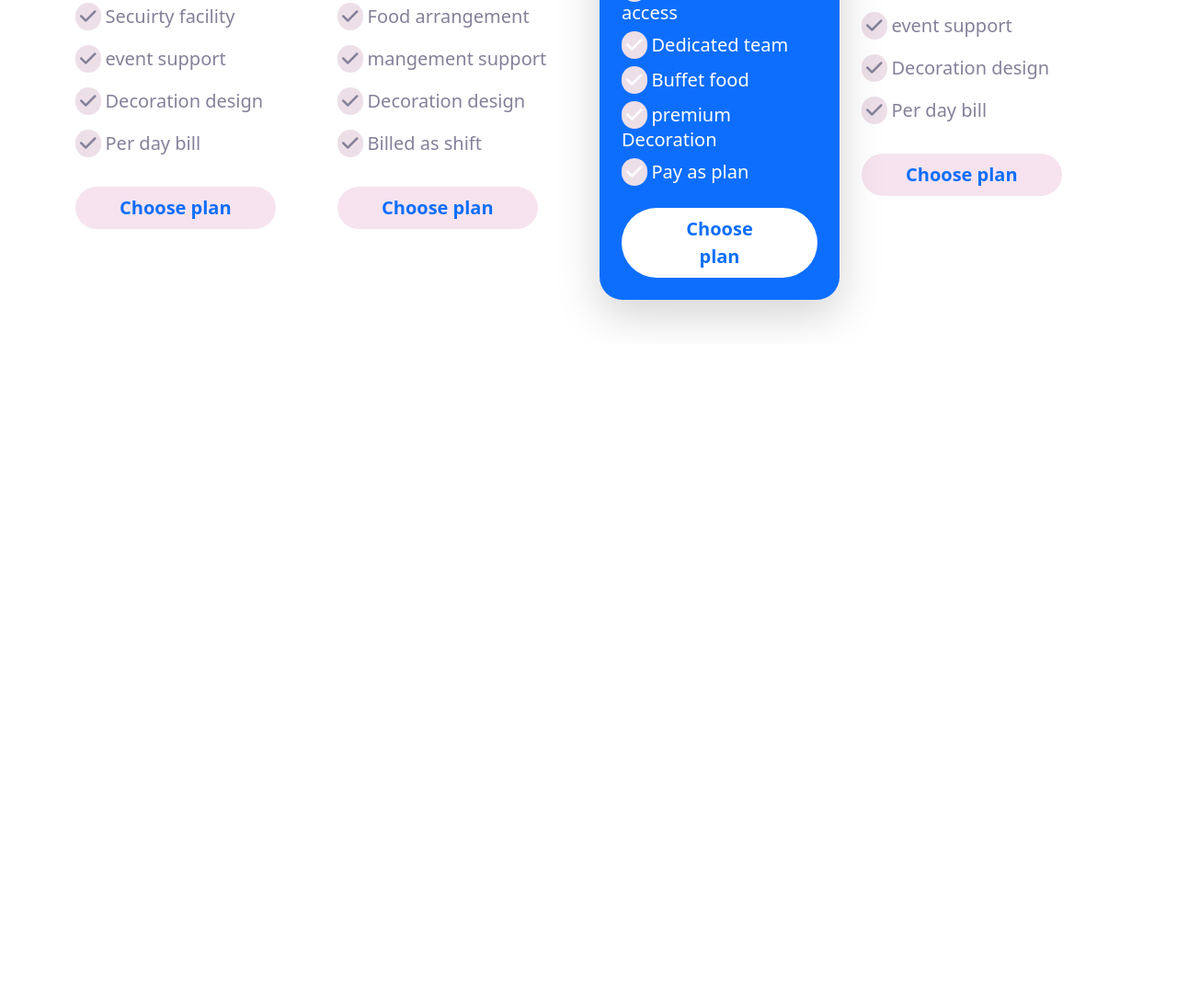
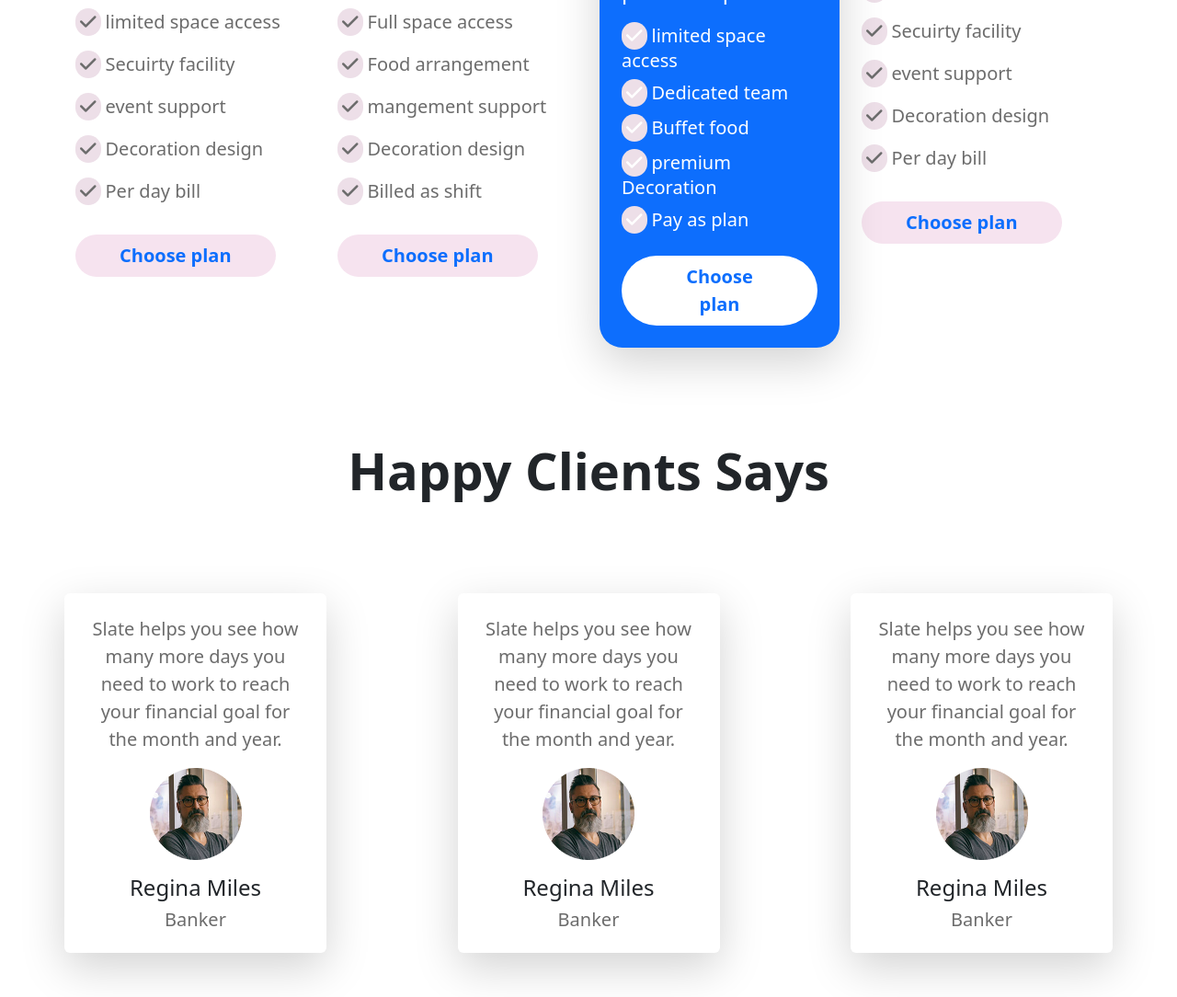
Before and after one commit to AmzadRakib/convention-center, a plain HTML site: page index.html in a window 1280 px wide. Shown: the part 1605-2689 px from the top of the page at 92% size. Before the commit the page ends 1979 px from the top, so only its background shows below. Drawn offline with Linux system fonts and the light colour scheme.

Commit message:
client section added

```diff
--- a/index.html
+++ b/index.html
@@ -39,7 +39,7 @@
     </header>
     <main>
         <!-- carousel section  -->
-        <section class="carousel mb-5">
+        <section class="carousel">
             <div id="carouselExampleCaptions" class="carousel slide">
                 <div class="carousel-indicators">
                     <button type="button" data-bs-target="#carouselExampleCaptions" data-bs-slide-to="0" class="active"
@@ -94,11 +94,11 @@
             </div>
         </section>
         <!-- Album Section  -->
-        <section class="album">
+        <section class="album p-margin">
             <div class="container">
                 <div class="row align-items-center">
                     <div class="col-lg-6">
-                        <img src="images/wedding.png" alt="">
+                        <img class="img-fluid" src="images/wedding.png" alt="">
                     </div>
                     <div class="col-lg-6">
                         <div class="toast fade show" role="alert" aria-live="assertive" aria-atomic="true">
@@ -227,7 +227,41 @@
             </div>
 
         </section>
-
+        <!-- Clients Feedback section  -->
+        <section class="client-section p-margin">
+            <h1 class="text-center display-4 fw-bold mb-5 ">Happy Clients Says</h1>
+            <div class="container p-margin mb-5">
+                <div class="row">
+                    <div class="shadow-lg  col-lg-3 text-center bg-white p-4 rounded">
+                        <p class="fs-5 text-center primary">Slate helps you see how
+                            many more days you need
+                            to work to reach your financial
+                            goal for the month and year.</p>
+                        <img src="images/person 1.png" alt="">
+                        <h4 class="mt-3">Regina Miles</h4>
+                        <h5 class="card-subtitle primary">Banker</h5>
+                    </div>
+                    <div class="shadow-lg ms-auto col-lg-3 text-center bg-white p-4 rounded">
+                        <p class="fs-5 text-center primary">Slate helps you see how
+                            many more days you need
+                            to work to reach your financial
+                            goal for the month and year.</p>
+                        <img src="images/person 1.png" alt="">
+                        <h4 class="mt-3">Regina Miles</h4>
+                        <h5 class="card-subtitle primary">Banker</h5>
+                    </div>
+                    <div class="shadow-lg ms-auto col-lg-3 text-center bg-white p-4 rounded">
+                        <p class="fs-5 text-center primary">Slate helps you see how
+                            many more days you need
+                            to work to reach your financial
+                            goal for the month and year.</p>
+                        <img src="images/person 1.png" alt="">
+                        <h4 class="mt-3">Regina Miles</h4>
+                        <h5 class="card-subtitle primary">Banker</h5>
+                    </div>
+                </div>
+            </div>
+        </section>
     </main>
     <script src="bootstrap/bootstrap.min.js"></script>
 </body>
--- a/styles/style.css
+++ b/styles/style.css
@@ -1,5 +1,5 @@
 .primary {
-    color: #848199;
+    color: #6C6C6C;
 }
 
 .p-margin {
@@ -27,3 +27,7 @@ ul {
 .rounder {
     border-radius: 25px;
 }
+
+.shadow-p {
+    margin-left: 50px;
+}
```
